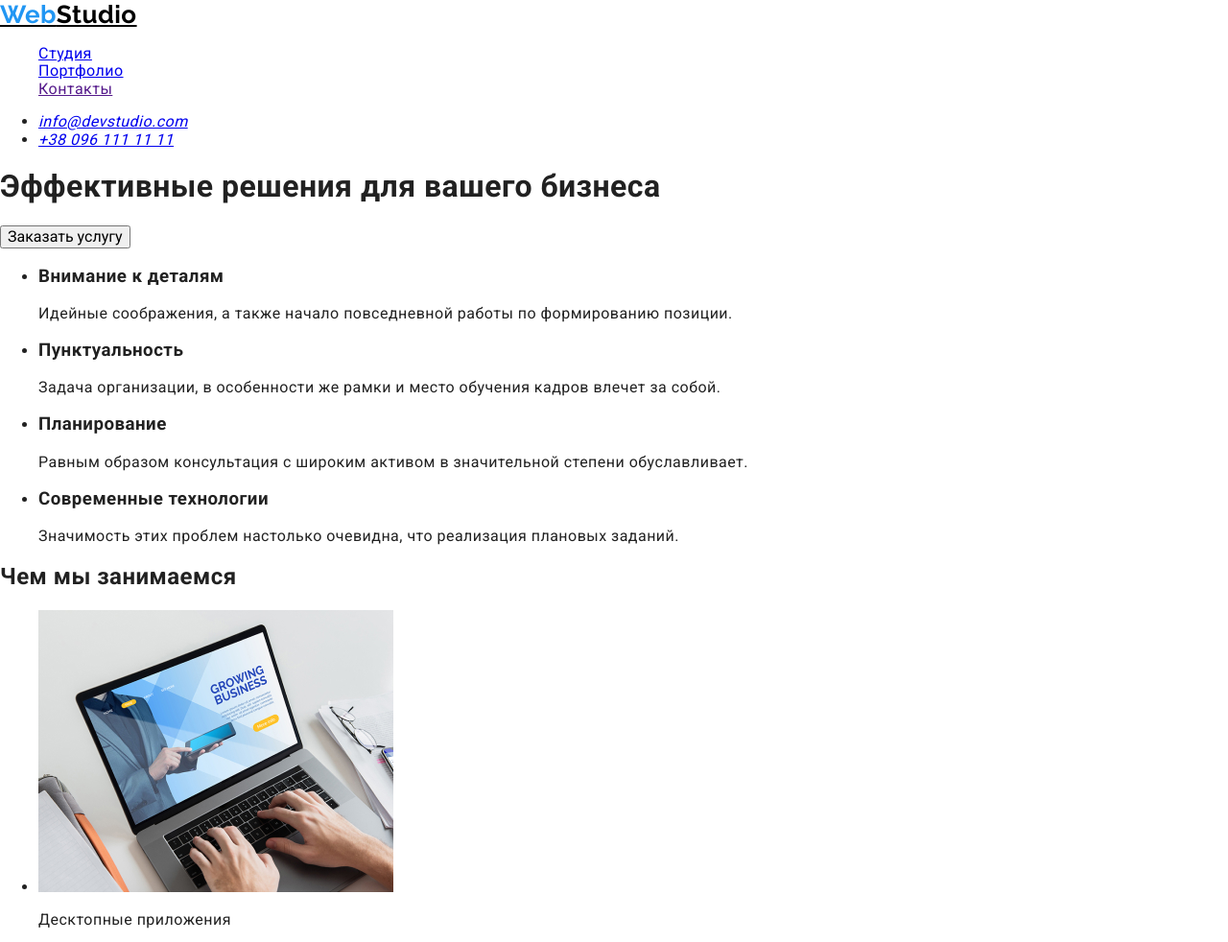
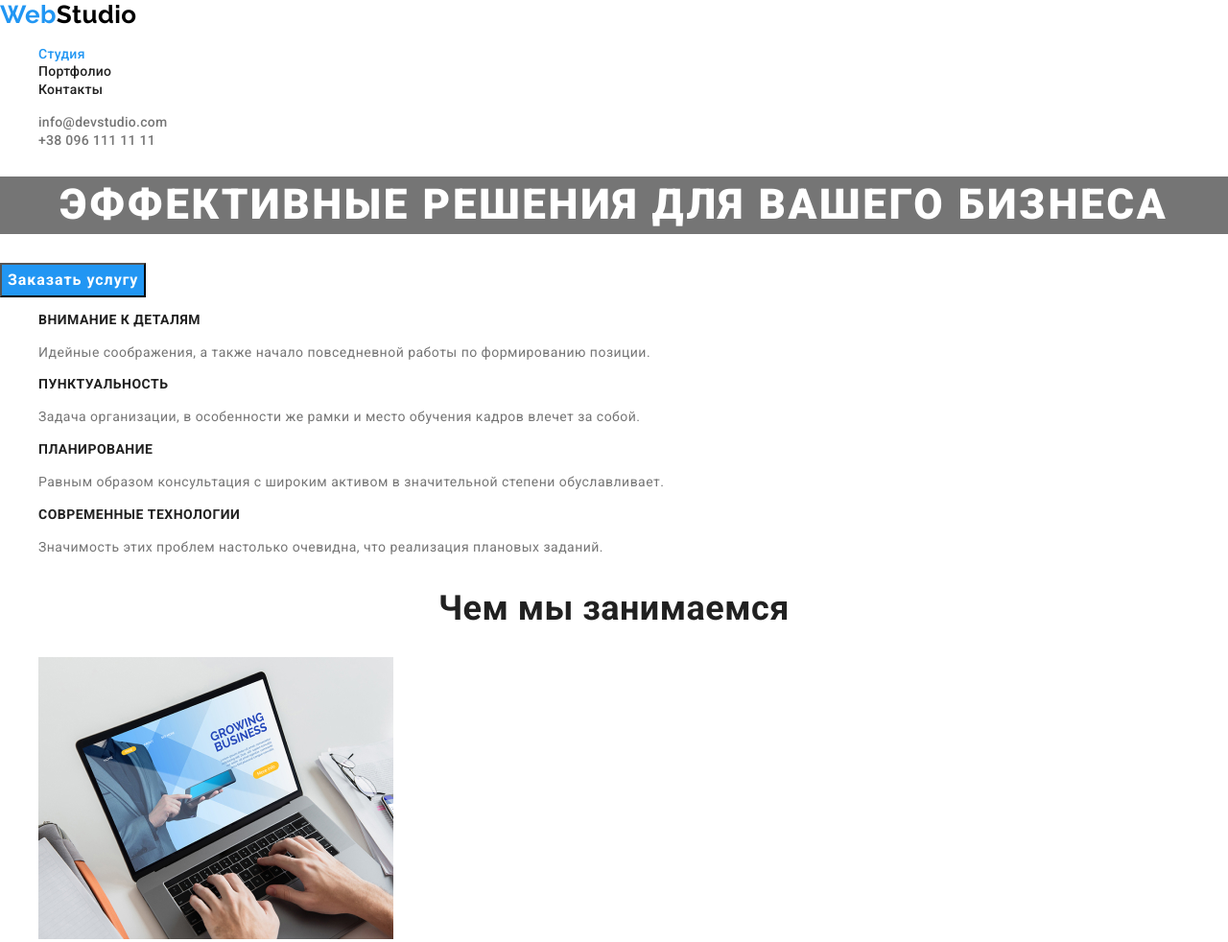
Before and after one commit to StasKazikin/goit-markup-hw-02, a plain HTML site: page index.html in a window 1280 px wide. Shown: the top 982 px of the page at 96% size. Drawn offline with Linux system fonts and the light colour scheme.

Commit message:
задает стили для header, секций hero, about-us, works

```diff
--- a/css/styles.css
+++ b/css/styles.css
@@ -6,7 +6,7 @@
 /* цвет фона футера #2F303A */
 
 :root {
-  --title-text-color: #212121;
+  --primary-text-color: #212121;
   --secondary-text-color: #757575;
   --accent-color: #2196f3;
   --white-color: #ffffff;
@@ -18,7 +18,7 @@
 
 body {
   background-color: var(--primary-bg-color);
-  color: var(--title-text-color);
+  color: var(--primary-text-color);
   font-family: 'Roboto', sans-serif;
   letter-spacing: 0.03em;
 }
@@ -27,24 +27,107 @@ body {
   list-style: none;
 }
 
+.link {
+  text-decoration: none;
+}
+
 .logo {
+  color: #000000;
   font-family: 'Raleway', sans-serif;
   font-weight: 700;
   font-size: 26px;
   line-height: 1.19;
-
-  color: #000000;
 }
 
 .logo-web {
   color: var(--accent-color);
 }
 
-.link:hover,
-.link:focus {
+/* header */
+
+.site-nav .link,
+.address-nav .link {
+  color: var(--primary-text-color);
+  font-weight: 500;
+  font-size: 14px;
+  line-height: 1.14;
+  letter-spacing: 0.02em;
+}
+
+.site-nav .link:hover,
+.site-nav .link:focus,
+.address-nav .link:hover,
+.address-nav .link:focus {
   color: var(--accent-color);
 }
 
-.section-title {
-  color: var(--title-text-color);
+.site-nav .link.current {
+  color: var(--accent-color);
 }
+
+.address-nav .link {
+  color: var(--secondary-text-color);
+  font-style: normal;
+}
+
+/* HERO section */
+
+.hero-title {
+  color: var(--white-color);
+  /* для видимости заголовка */
+  background-color: #757575;
+  /*  */
+  font-weight: 900;
+  font-size: 44px;
+  line-height: 1.36;
+  text-align: center;
+  letter-spacing: 0.06em;
+  text-transform: uppercase;
+}
+
+.button {
+  color: var(--white-color);
+  background-color: var(--accent-color);
+  font-weight: 700;
+  font-size: 16px;
+  line-height: 1.87;
+  display: flex;
+  align-items: center;
+  text-align: center;
+  letter-spacing: 0.06em;
+}
+
+/* About us section */
+
+.about-us .subtitle {
+  color: var(--primary-text-color);
+  font-weight: 700;
+  font-size: 14px;
+  line-height: 1.14;
+  text-transform: uppercase;
+}
+
+.about-us .description {
+  color: var(--secondary-text-color);
+  font-size: 14px;
+  line-height: 1.71;
+}
+
+/* Our works section */
+
+.title {
+  font-weight: 700;
+  font-size: 36px;
+  line-height: 1.17;
+  text-align: center;
+}
+
+.works .description {
+  background-color: rgba(47, 48, 58, 0.8);
+  color: var(--white-color);
+  font-weight: 700;
+  font-size: 14px;
+  line-height: 1.14;
+  text-align: center;
+  text-transform: uppercase;
+}
--- a/index.html
+++ b/index.html
@@ -14,82 +14,86 @@
   <body>
     <header>
       <nav>
-        <a href="./index.html" aria-label="Логотип" class="logo"> <span class="logo-web">Web</span>Studio </a>
+        <a class="logo link" href="./index.html" aria-label="Логотип"> <span class="logo-web">Web</span>Studio </a>
         <ul class="site-nav list">
           <li>
-            <a href="./index.html" class="link">Студия</a>
+            <a class="link current" href="./index.html">Студия</a>
           </li>
           <li>
-            <a href="./portfolio.html" class="link">Портфолио</a>
+            <a class="link" href="./portfolio.html">Портфолио</a>
           </li>
           <li>
-            <a href="" class="link">Контакты</a>
+            <a class="link" href="">Контакты</a>
           </li>
         </ul>
       </nav>
       <address>
-        <ul>
+        <ul class="address-nav list">
           <li>
-            <a href="mailto:info@devstudio.com" class="link">info@devstudio.com</a>
+            <a class="link" href="mailto:info@devstudio.com">info@devstudio.com</a>
           </li>
           <li>
-            <a href="tel:+380961111111" class="link">+38 096 111 11 11</a>
+            <a class="link" href="tel:+380961111111">+38 096 111 11 11</a>
           </li>
         </ul>
       </address>
     </header>
     <main>
       <!-- HERO секция -->
-      <section>
-        <h1>Эффективные решения для вашего бизнеса</h1>
-        <button>Заказать услугу</button>
+      <section class="hero-section">
+        <h1 class="hero-title">Эффективные решения для вашего бизнеса</h1>
+        <button class="button">Заказать услугу</button>
       </section>
 
       <!-- секция О нас -->
-      <section class="section">
-        <h2 class="section-title" hidden>О нас</h2>
-        <ul>
+      <section class="about-us">
+        <h2 hidden>О нас</h2>
+        <ul class="list">
           <li>
-            <h3>Внимание к деталям</h3>
-            <p>Идейные соображения, а также начало повседневной работы по формированию позиции.</p>
+            <h3 class="subtitle">Внимание к деталям</h3>
+            <p class="description">Идейные соображения, а также начало повседневной работы по формированию позиции.</p>
           </li>
           <li>
-            <h3>Пунктуальность</h3>
-            <p>Задача организации, в особенности же рамки и место обучения кадров влечет за собой.</p>
+            <h3 class="subtitle">Пунктуальность</h3>
+            <p class="description">
+              Задача организации, в особенности же рамки и место обучения кадров влечет за собой.
+            </p>
           </li>
           <li>
-            <h3>Планирование</h3>
-            <p>Равным образом консультация с широким активом в значительной степени обуславливает.</p>
+            <h3 class="subtitle">Планирование</h3>
+            <p class="description">
+              Равным образом консультация с широким активом в значительной степени обуславливает.
+            </p>
           </li>
           <li>
-            <h3>Современные технологии</h3>
-            <p>Значимость этих проблем настолько очевидна, что реализация плановых заданий.</p>
+            <h3 class="subtitle">Современные технологии</h3>
+            <p class="description">Значимость этих проблем настолько очевидна, что реализация плановых заданий.</p>
           </li>
         </ul>
       </section>
 
       <!-- секция Чем мы занимаемся -->
-      <section class="section">
-        <h2 class="section-title">Чем мы занимаемся</h2>
-        <ul>
+      <section class="works">
+        <h2 class="title">Чем мы занимаемся</h2>
+        <ul class="list">
           <li>
             <img src="./images/main/img-notebook.jpg" alt="изображение ноутбука" width="370" height="294" />
-            <p>Десктопные приложения</p>
+            <p class="description">Десктопные приложения</p>
           </li>
           <li>
             <img src="./images/main/img-smartphone.jpg" alt="изображение смартфона" width="370" height="294" />
-            <p>Мобильные приложения</p>
+            <p class="description">Мобильные приложения</p>
           </li>
           <li>
             <img src="./images/main/img-monitor.jpg" alt="изображение монитора" width="370" height="294" />
-            <p>Дизайнерские решения</p>
+            <p class="description">Дизайнерские решения</p>
           </li>
         </ul>
       </section>
 
       <!-- секция Наша команда -->
-      <section class="section">
-        <h2 class="section-title">Наша команда</h2>
+      <section class="team">
+        <h2 class="title">Наша команда</h2>
         <ul>
           <li>
             <img src="./images/team/NikKucher-photo.jpg" alt="фото Николая Кучеренко" width="270" height="260" />
@@ -171,8 +175,8 @@
       </section>
 
       <!-- секция Постоянные клиенты -->
-      <section class="section">
-        <h2 class="section-title">Постоянные клиенты</h2>
+      <section class="clients">
+        <h2 class="title">Постоянные клиенты</h2>
         <ul>
           <li>
             <a href=""><img src="./images/clients/logo-1.svg" alt="логотип клиента" /></a>
@@ -198,7 +202,7 @@
 
     <footer>
       <div>
-        <a href="./index.html" aria-label="Логотип" class="logo"> <span class="logo-web">Web</span>Studio </a>
+        <a class="logo" href="./index.html" aria-label="Логотип"> <span class="logo-web">Web</span>Studio </a>
         <address>
           <ul>
             <li><a href="https://goo.gl/maps/eGHptjtnP1GtuNhV8">г. Киев, пр-т Леси Украинки, 26</a></li>
```
Also changed, not shown: portfolio.html (+11 -10 lines).
